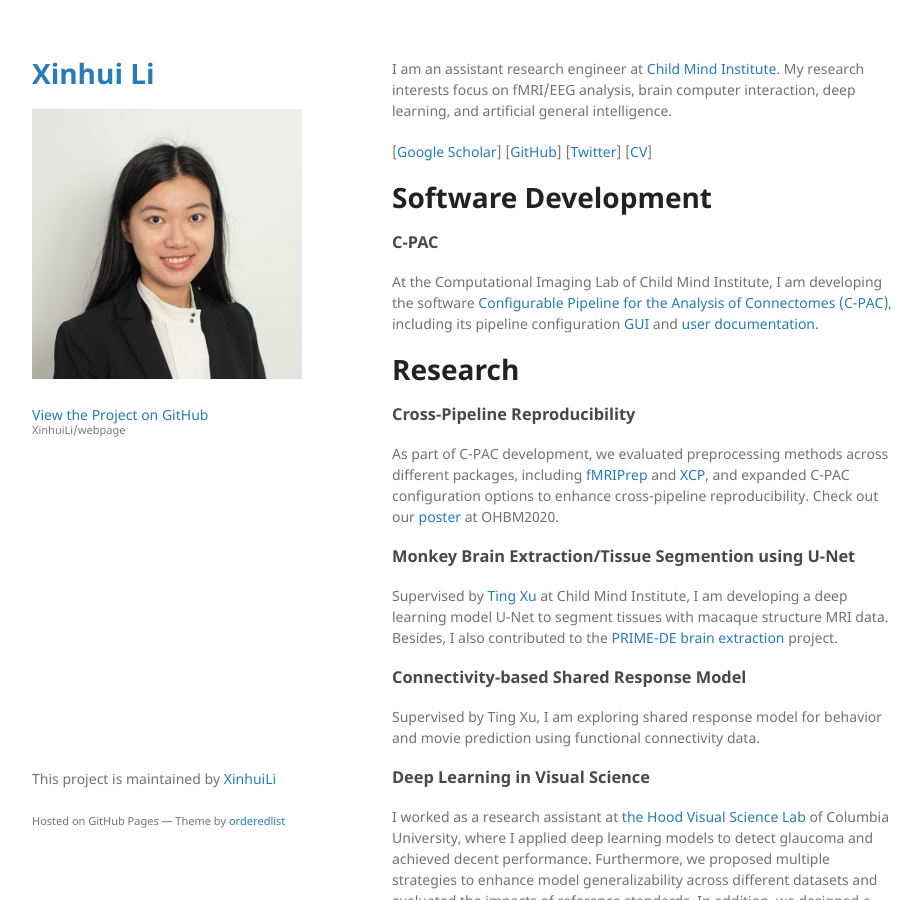
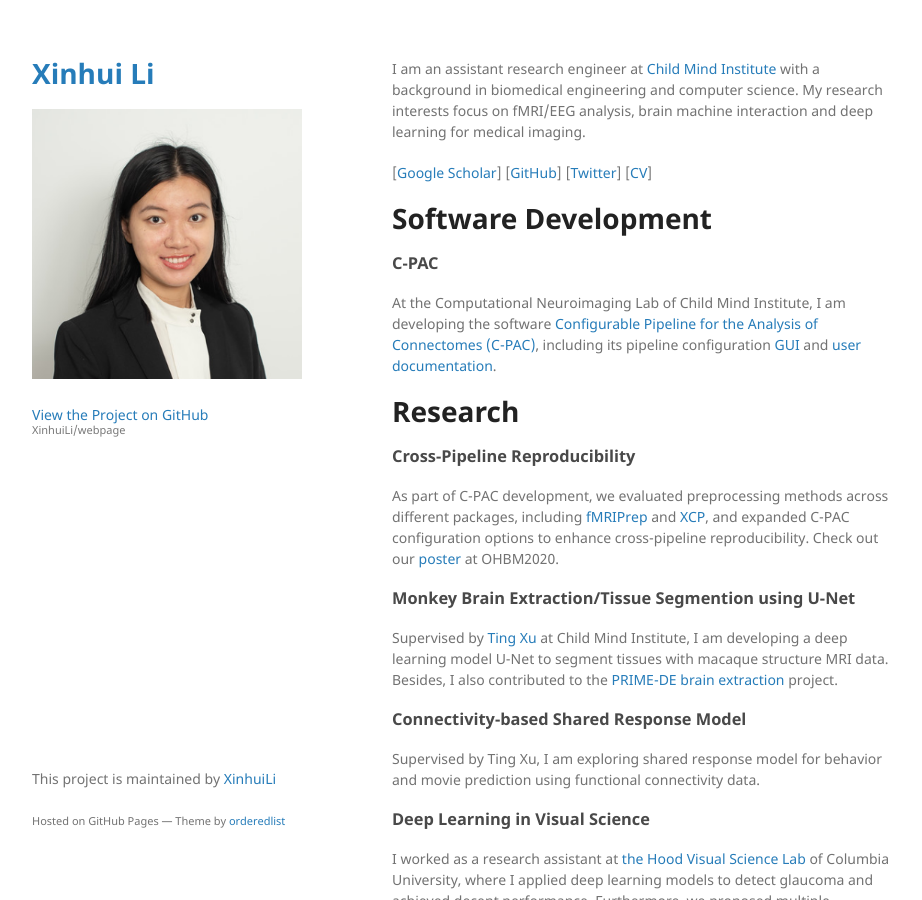
Before and after one commit to XinhuiLi/webpage, a Jekyll site: the page built from index.md, in a window 1280 px wide and 900 px high. Shown: the whole window, without its empty margins (178-1100 px from the left). Built offline with Jekyll 4.4.1, drawn with Linux system fonts in a browser that asks for light colours; the repository's description, which GitHub fills in, is left out; some of the changed text lies outside the part shown.

Commit message:
update index.md

```diff
--- a/index.md
+++ b/index.md
@@ -2,7 +2,7 @@
 layout: default
 ---
 
-I am an assistant research engineer at [Child Mind Institute](https://childmind.org/). My research interests focus on fMRI/EEG analysis, brain computer interaction, deep learning, and artificial general intelligence.
+I am an assistant research engineer at [Child Mind Institute](https://childmind.org/) with a background in biomedical engineering and computer science. My research interests focus on fMRI/EEG analysis, brain machine interaction and deep learning for medical imaging.
 
 [[Google Scholar](https://scholar.google.com/citations?user=YKtWorEAAAAJ&hl=en)]
 [[GitHub](https://github.com/SucyLi)]
@@ -13,7 +13,7 @@ I am an assistant research engineer at [Child Mind Institute](https://childmind.
 
 ### C-PAC
 
-At the Computational Imaging Lab of Child Mind Institute, I am developing the software [Configurable Pipeline for the Analysis of Connectomes (C-PAC)](https://fcp-indi.github.io/), including its pipeline configuration [GUI](https://github.com/FCP-INDI/C-PAC_GUI) and [user documentation](https://github.com/FCP-INDI/fcp-indi.github.com).
+At the Computational Neuroimaging Lab of Child Mind Institute, I am developing the software [Configurable Pipeline for the Analysis of Connectomes (C-PAC)](https://fcp-indi.github.io/), including its pipeline configuration [GUI](https://github.com/FCP-INDI/C-PAC_GUI) and [user documentation](https://github.com/FCP-INDI/fcp-indi.github.com).
 
 
 # Research
```
Also changed, not shown: other parts of index.md (+2 -2 lines).
